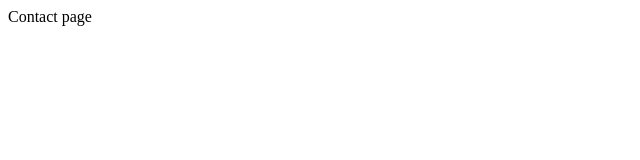
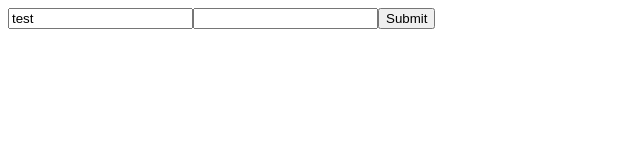
Before and after one commit to delilayang/gasby-protfolio-website, a Gatsby site: page /contact in a window 1280 px wide. Shown: the whole page, without its empty margins (0-640 px from the left). Built offline with nearby package versions, Linux system fonts and the light colour scheme; Gatsby itself is replaced by a stand-in of ours.

Commit message:
Implement form in Contact page

```diff
--- a/package.json
+++ b/package.json
@@ -20,6 +20,7 @@
     "react": "^16.12.0",
     "react-dom": "^16.12.0",
     "react-helmet": "^6.1.0",
+    "react-hook-form": "^6.0.4",
     "smooth-scrollbar": "^8.5.2"
   },
   "devDependencies": {
--- a/src/pages/contact.js
+++ b/src/pages/contact.js
@@ -1,5 +1,17 @@
 import React from "react"
+import { useForm } from "react-hook-form"
 
 export default function Contact() {
-  return <div>Contact page</div>
+  const { register, handleSubmit, watch, errors } = useForm()
+  const onSubmit = data => console.log(data)
+  console.log(watch("example"))
+
+  return (
+    <form onSubmit={handleSubmit(onSubmit)}>
+      <input name="example" defaultValue="test" ref={register} />
+      <input name="exampleRequired" ref={register({ required: true })} />
+      {errors.exampleRequired && <span>This field is required!</span>}
+      <input type="submit" value="Submit" />
+    </form>
+  )
 }
```
